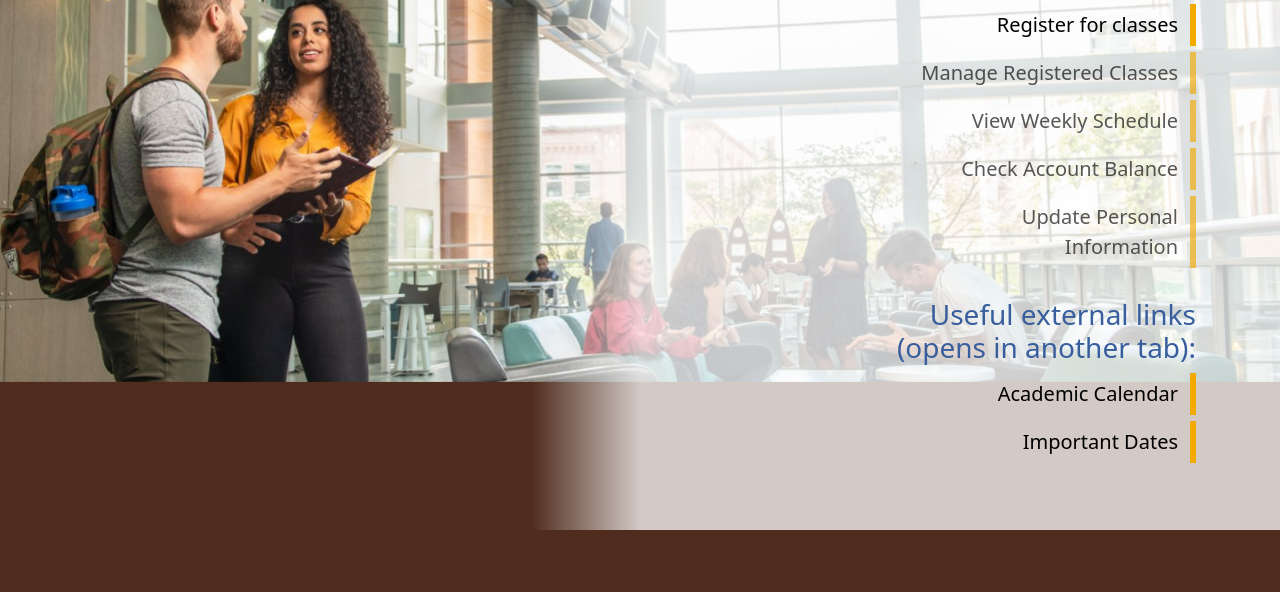
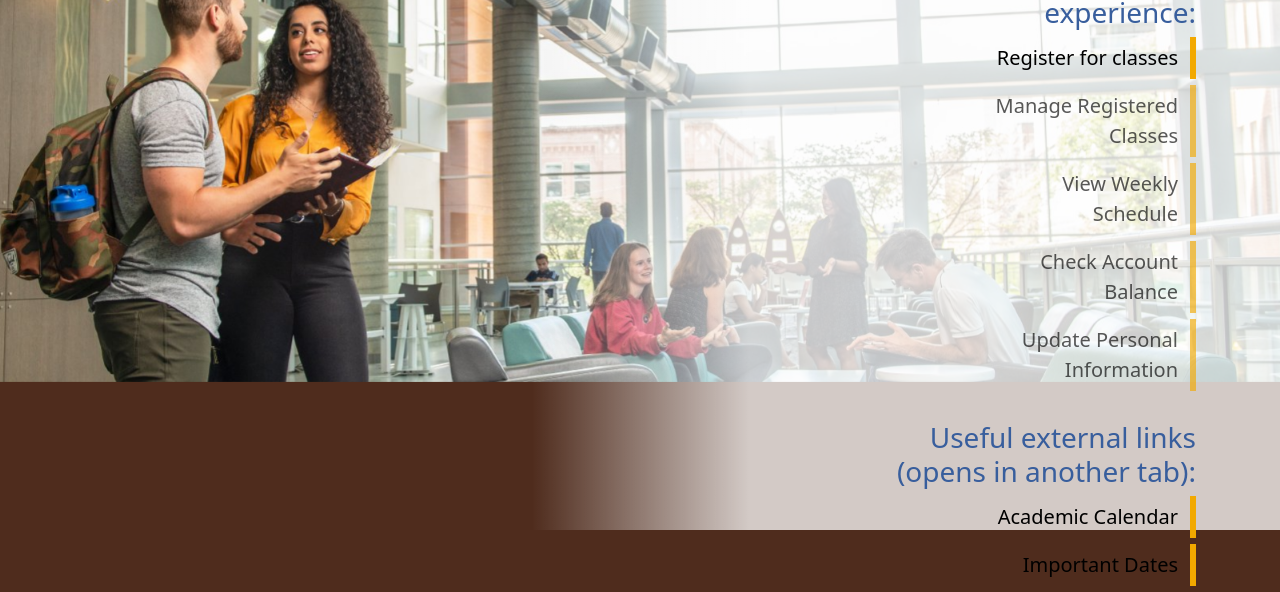
Before and after one commit to nyldranreb78/aurora-rework, a plain HTML site: page index.html in a window 1280 px wide. Shown: the part 418-1010 px from the top of the page. Before the commit the page ends 948 px from the top, so only its background shows below. Drawn offline with nearby package versions, Linux system fonts and the light colour scheme.

Commit message:
Update index.html
Minor adjustment to make the gradient fade look better

```diff
--- a/index.html
+++ b/index.html
@@ -22,9 +22,9 @@
             <img src="assets/our-campuses-buhler-atrium-01c.jpg" class="welcome-page-bg">
 
             <div class="row justify-content-md-end text-end">
-                <div class="col-1 self-align-end welcome-page-gradient"></div>
+                <div class="col-2 self-align-end welcome-page-gradient"></div>
 
-                <div class="col-6 p-5 self-align-end welcome-page-content">
+                <div class="col-5 p-5 self-align-end welcome-page-content">
                     <div class="me-5">
                         <b>
                             <p class="p-2 pe-3 vertical-line um-brown">
```
